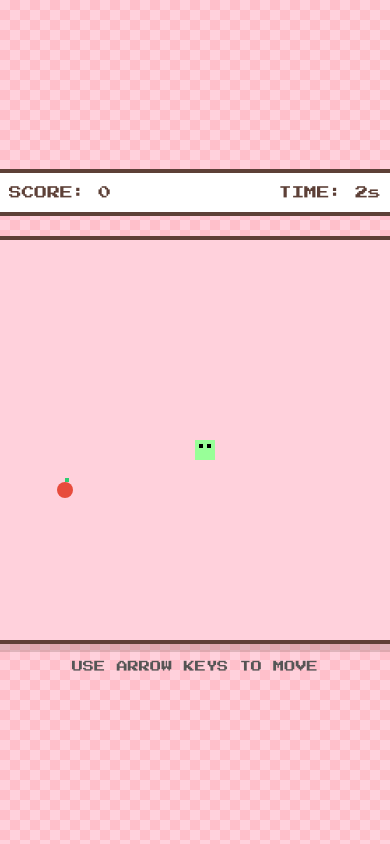
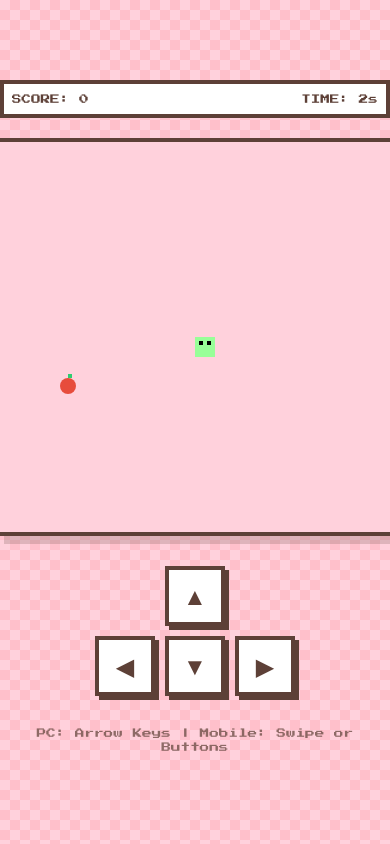
Before and after one commit to anissayang/Snake, a React (Vite) app: page / in a window 390 px wide. Both pictures are taken after typing "Sample" into the empty fields and a click on the button "START GAME". Built offline with nearby package versions, Linux system fonts and the light colour scheme.

Commit message:
feat: 支援 RWD 與手機觸控/按鈕控制

```diff
--- a/src/components/GameCanvas.jsx
+++ b/src/components/GameCanvas.jsx
@@ -63,22 +63,30 @@ const GameCanvas = ({ onGameOver }) => {
             const currentDir = directionRef.current;
             switch (e.key) {
                 case 'ArrowUp':
+                case 'w':
+                case 'W':
                     if (currentDir.y === 0) nextDirectionRef.current = { x: 0, y: -1 };
                     break;
                 case 'ArrowDown':
+                case 's':
+                case 'S':
                     if (currentDir.y === 0) nextDirectionRef.current = { x: 0, y: 1 };
                     break;
                 case 'ArrowLeft':
+                case 'a':
+                case 'A':
                     if (currentDir.x === 0) nextDirectionRef.current = { x: -1, y: 0 };
                     break;
                 case 'ArrowRight':
+                case 'd':
+                case 'D':
                     if (currentDir.x === 0) nextDirectionRef.current = { x: 1, y: 0 };
                     break;
                 default:
                     break;
             }
-            // Start game on first key press if stationary
-            if (currentDir.x === 0 && currentDir.y === 0 && (e.key.startsWith('Arrow'))) {
+            // Start game on first move if stationary
+            if (currentDir.x === 0 && currentDir.y === 0 && (nextDirectionRef.current.x !== 0 || nextDirectionRef.current.y !== 0)) {
                 directionRef.current = nextDirectionRef.current;
             }
         };
@@ -87,43 +95,72 @@ const GameCanvas = ({ onGameOver }) => {
         return () => window.removeEventListener('keydown', handleKeyDown);
     }, []);
 
+    // Touch Handling (Swipe)
+    const touchStart = useRef(null);
+    const handleTouchStart = (e) => {
+        touchStart.current = {
+            x: e.touches[0].clientX,
+            y: e.touches[0].clientY
+        };
+    };
+
+    const handleTouchEnd = (e) => {
+        if (!touchStart.current) return;
+        const touchEnd = {
+            x: e.changedTouches[0].clientX,
+            y: e.changedTouches[0].clientY
+        };
+        const dx = touchEnd.x - touchStart.current.x;
+        const dy = touchEnd.y - touchStart.current.y;
+
+        if (Math.abs(dx) > Math.abs(dy)) {
+            if (Math.abs(dx) > 30) {
+                if (dx > 0 && directionRef.current.x === 0) nextDirectionRef.current = { x: 1, y: 0 };
+                else if (dx < 0 && directionRef.current.x === 0) nextDirectionRef.current = { x: -1, y: 0 };
+            }
+        } else {
+            if (Math.abs(dy) > 30) {
+                if (dy > 0 && directionRef.current.y === 0) nextDirectionRef.current = { x: 0, y: 1 };
+                else if (dy < 0 && directionRef.current.y === 0) nextDirectionRef.current = { x: 0, y: -1 };
+            }
+        }
+        touchStart.current = null;
+    };
+
+    const handleDirectionPress = (dir) => {
+        const currentDir = directionRef.current;
+        if (dir === 'UP' && currentDir.y === 0) nextDirectionRef.current = { x: 0, y: -1 };
+        if (dir === 'DOWN' && currentDir.y === 0) nextDirectionRef.current = { x: 0, y: 1 };
+        if (dir === 'LEFT' && currentDir.x === 0) nextDirectionRef.current = { x: -1, y: 0 };
+        if (dir === 'RIGHT' && currentDir.x === 0) nextDirectionRef.current = { x: 1, y: 0 };
+    };
+
     // Main Game Loop
     const gameLoop = (timestamp) => {
         if (!gameRunningRef.current) return;
 
-        // Update Timer
         const elapsed = Math.floor((Date.now() - startTimeRef.current) / 1000);
         setTime(elapsed);
 
-        // Update Game Logic based on speed
         if (timestamp - lastUpdateRef.current > speedRef.current) {
             updateGame();
             lastUpdateRef.current = timestamp;
         }
 
-        // Render Particles (smooth animation, independent of snake speed)
         updateParticles();
-
-        // Draw Everything
         drawGame();
-
         requestRef.current = requestAnimationFrame(gameLoop);
     };
 
     const updateGame = () => {
-        // 1. Update Direction
         directionRef.current = nextDirectionRef.current;
         const dir = directionRef.current;
-
-        // Skip update if not moving
         if (dir.x === 0 && dir.y === 0) return;
 
-        // 2. Move Snake
         const head = { ...snakeRef.current[0] };
         head.x += dir.x;
         head.y += dir.y;
 
-        // 3. Check Wall Collision
         const gridW = GAME_CONFIG.canvasWidth / GAME_CONFIG.gridSize;
         const gridH = GAME_CONFIG.canvasHeight / GAME_CONFIG.gridSize;
 
@@ -132,43 +169,31 @@ const GameCanvas = ({ onGameOver }) => {
             return;
         }
 
-        // 4. Check Self Collision
         if (snakeRef.current.some(segment => segment.x === head.x && segment.y === head.y)) {
             handleGameOver();
             return;
         }
 
-        // 5. Check Fruit Collision
         const fruit = fruitRef.current;
         if (fruit && head.x === fruit.x && head.y === fruit.y) {
-            // Ate fruit
             scoreRef.current += fruit.points;
             setScore(scoreRef.current);
             createExplosion(head.x, head.y, fruit.color);
-
-            // Speed up slightly
             speedRef.current = Math.max(50, speedRef.current - GAME_CONFIG.speedIncrement);
-
             spawnFruit();
-            // Grow snake: don't pop tail
         } else {
-            // Did not eat: pop tail to maintain length
             snakeRef.current.pop();
         }
-
         snakeRef.current.unshift(head);
     };
 
     const updateParticles = () => {
-        // Simple particle physics logic
         for (let i = particlesRef.current.length - 1; i >= 0; i--) {
             const p = particlesRef.current[i];
             p.x += p.vx;
             p.y += p.vy;
             p.life -= 0.05;
-            if (p.life <= 0) {
-                particlesRef.current.splice(i, 1);
-            }
+            if (p.life <= 0) particlesRef.current.splice(i, 1);
         }
     };
 
@@ -178,46 +203,29 @@ const GameCanvas = ({ onGameOver }) => {
         const ctx = canvas.getContext('2d');
         const gs = GAME_CONFIG.gridSize;
 
-        // Clear Canvas
         ctx.fillStyle = COLORS.background;
         ctx.fillRect(0, 0, canvas.width, canvas.height);
 
-        // Draw Fruit
         const fruit = fruitRef.current;
         if (fruit) {
             ctx.fillStyle = fruit.color;
-            // Simple circle for fruit
             ctx.beginPath();
-            ctx.arc(
-                fruit.x * gs + gs / 2,
-                fruit.y * gs + gs / 2,
-                gs / 2 - 2,
-                0,
-                Math.PI * 2
-            );
+            ctx.arc(fruit.x * gs + gs / 2, fruit.y * gs + gs / 2, gs / 2 - 2, 0, Math.PI * 2);
             ctx.fill();
-
-            // Add a cute leaf
             ctx.fillStyle = "#2ECC71";
             ctx.fillRect(fruit.x * gs + gs / 2, fruit.y * gs - 2, 4, 4);
         }
 
-        // Draw Snake
         snakeRef.current.forEach((segment, index) => {
             ctx.fillStyle = index === 0 ? COLORS.snakeHead : COLORS.snakeBody;
             ctx.fillRect(segment.x * gs, segment.y * gs, gs, gs);
-
-            // Eyes for head
             if (index === 0) {
                 ctx.fillStyle = "black";
-                const dir = directionRef.current;
-                // Simplified eye logic
                 ctx.fillRect(segment.x * gs + 4, segment.y * gs + 4, 4, 4);
                 ctx.fillRect(segment.x * gs + 12, segment.y * gs + 4, 4, 4);
             }
         });
 
-        // Draw Particles
         particlesRef.current.forEach(p => {
             ctx.globalAlpha = p.life;
             ctx.fillStyle = p.color;
@@ -229,12 +237,10 @@ const GameCanvas = ({ onGameOver }) => {
     const handleGameOver = () => {
         gameRunningRef.current = false;
         cancelAnimationFrame(requestRef.current);
-        // Final explosion effect or shake could go here
         const finalDuration = Math.floor((Date.now() - startTimeRef.current) / 1000);
         onGameOver(scoreRef.current, finalDuration);
     };
 
-    // Init
     useEffect(() => {
         spawnFruit();
         requestRef.current = requestAnimationFrame(gameLoop);
@@ -248,13 +254,32 @@ const GameCanvas = ({ onGameOver }) => {
                 <span>SCORE: {score}</span>
                 <span>TIME: {time}s</span>
             </div>
-            <canvas
-                ref={canvasRef}
-                width={GAME_CONFIG.canvasWidth}
-                height={GAME_CONFIG.canvasHeight}
-            />
-            <div style={{ fontSize: '0.7em', marginTop: '5px', color: '#555' }}>
-                USE ARROW KEYS TO MOVE
+
+            <div
+                className="canvas-wrapper"
+                onTouchStart={handleTouchStart}
+                onTouchEnd={handleTouchEnd}
+            >
+                <canvas
+                    ref={canvasRef}
+                    width={GAME_CONFIG.canvasWidth}
+                    height={GAME_CONFIG.canvasHeight}
+                />
+            </div>
+
+            <div className="mobile-controls">
+                <div className="d-pad">
+                    <button className="d-btn up" onClick={() => handleDirectionPress('UP')}>▲</button>
+                    <div className="d-middle">
+                        <button className="d-btn left" onClick={() => handleDirectionPress('LEFT')}>◀</button>
+                        <button className="d-btn down" onClick={() => handleDirectionPress('DOWN')}>▼</button>
+                        <button className="d-btn right" onClick={() => handleDirectionPress('RIGHT')}>▶</button>
+                    </div>
+                </div>
+            </div>
+
+            <div className="controls-hint">
+                <p>PC: Arrow Keys | Mobile: Swipe or Buttons</p>
             </div>
         </div>
     );
--- a/src/index.css
+++ b/src/index.css
@@ -98,10 +98,23 @@ input {
 }
 
 canvas {
+    width: 100%;
+    height: auto;
+    display: block;
+    image-rendering: pixelated;
+}
+
+.canvas-wrapper {
     border: 4px solid #5D4037;
     background-color: #FFF0F5;
     box-shadow: 8px 8px 0px rgba(93, 64, 55, 0.2);
-    image-rendering: pixelated;
+    width: 100%;
+    max-width: 400px;
+    aspect-ratio: 1 / 1;
+    overflow: hidden;
+    position: relative;
+    touch-action: none;
+    /* 防止滑動時頁面跟著動 */
 }
 
 .stats-bar {
@@ -127,3 +140,59 @@ h2 {
     font-size: 1.2em;
     margin-bottom: 1.5rem;
 }
+
+/* Mobile Controls Styling */
+.mobile-controls {
+    display: none;
+    /* 預設電腦版隱藏 */
+    margin-top: 20px;
+}
+
+@media (max-width: 768px) {
+    .mobile-controls {
+        display: block;
+    }
+
+    .stats-bar {
+        font-size: 0.6rem;
+        padding: 8px;
+    }
+
+    h1 {
+        font-size: 1.2rem;
+    }
+}
+
+.d-pad {
+    display: flex;
+    flex-direction: column;
+    align-items: center;
+    gap: 10px;
+}
+
+.d-middle {
+    display: flex;
+    gap: 10px;
+    align-items: center;
+}
+
+.d-btn {
+    width: 60px;
+    height: 60px;
+    padding: 0;
+    margin: 0;
+    display: flex;
+    justify-content: center;
+    align-items: center;
+    font-size: 1.5rem;
+    background: #fff;
+    user-select: none;
+    -webkit-tap-highlight-color: transparent;
+}
+
+.controls-hint {
+    font-size: 0.6em;
+    margin-top: 10px;
+    color: #5D4037;
+    opacity: 0.7;
+}
```
